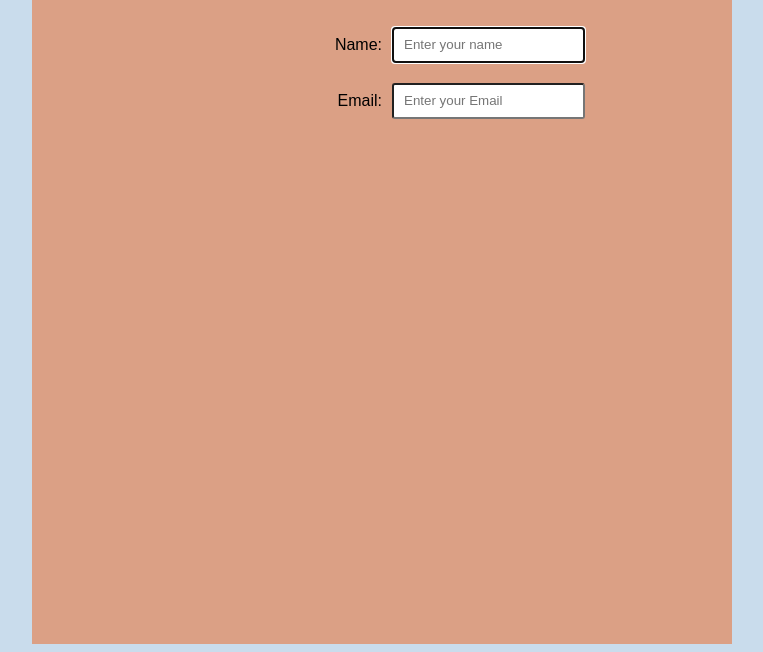
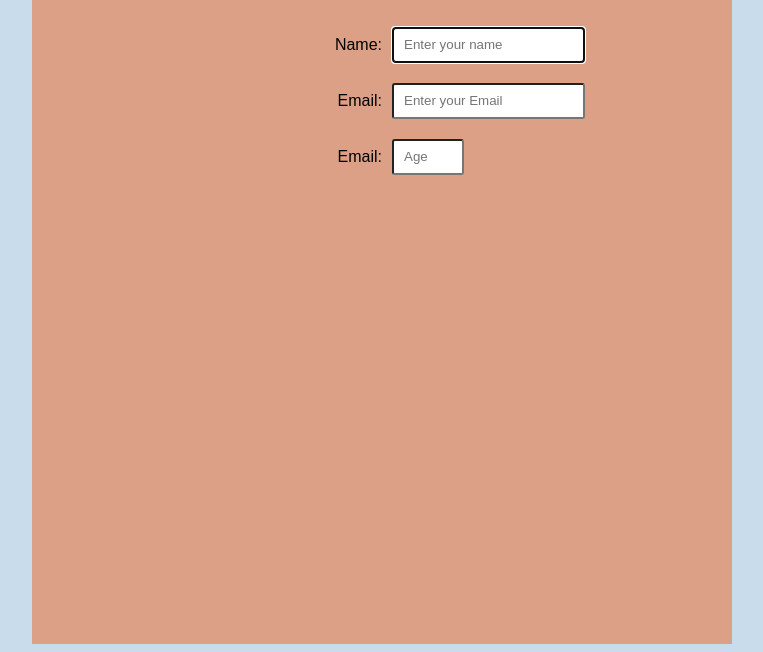
Before and after one commit to valuecodes/Free-Code-Camp, a plain HTML site: page surveyForm/index.html in a window 1280 px wide. Shown: the part 174-826 px from the top of the page, without its empty margins (258-1021 px from the left). Drawn offline with Linux system fonts and the light colour scheme.

Commit message:
Added age input

```diff
--- a/surveyForm/index.html
+++ b/surveyForm/index.html
@@ -21,6 +21,10 @@
                 <li class="info"><label id="email-label" for="email">Email: </label></li>
                 <li class="input"><input type="email" name="email" id="email" class="input-field" required placeholder="Enter your Email"></li>
             </ul>
+            <ul class="form-pair">
+                <li class="info"><label id="email-label" for="email">Email: </label></li>
+                <li class="input"><input type="number" name="number" min="1" max="125"  id="number" class="input-field" required placeholder="Age"></li>
+            </ul>
         </form>
     </div>
 </body>
```
